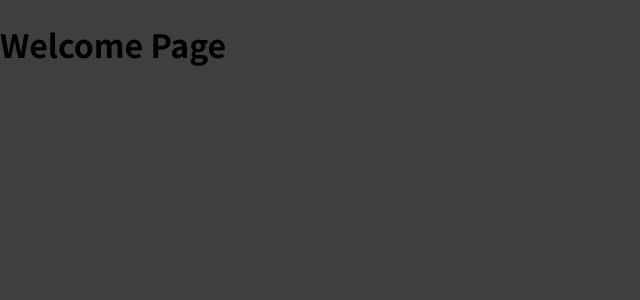
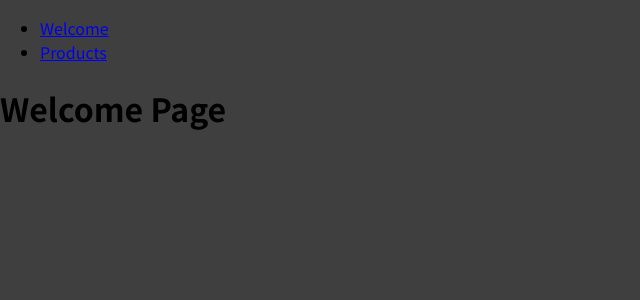
Before and after one commit to Athul-dev-7/ReactTrails, a React (Create React App) app in the folder spa-with-router/: page /welcome in a window 1280 px wide. Shown: the top 300 px of the page, without its empty margins (0-640 px from the left). Built offline with nearby package versions, Linux system fonts and the light colour scheme.

Commit message:
Adds <Link/> instead of <a/>.

```diff
--- a/spa-with-router/src/App.js
+++ b/spa-with-router/src/App.js
@@ -1,16 +1,20 @@
 import { Route } from 'react-router-dom';
 import Welcome from './pages/Welcome';
 import Products from './pages/Products';
+import MainHeader from './components/MainHeader/MainHeader';
 
 function App() {
     return (
         <div>
+            <MainHeader />
+            <main>
                 <Route path="/welcome">
                     <Welcome />
                 </Route>
                 <Route path="/products">
                     <Products />
                 </Route>
+            </main>
         </div>
     );
 }
--- /dev/null
+++ b/spa-with-router/src/components/MainHeader/MainHeader.js
@@ -0,0 +1,20 @@
+import { Link } from 'react-router-dom';
+
+const MainHeader = () => {
+    return (
+        <header>
+            <nav>
+                <ul>
+                    <li>
+                        <Link to="/welcome">Welcome</Link>
+                    </li>
+                    <li>
+                        <Link to="/products">Products</Link>
+                    </li>
+                </ul>
+            </nav>
+        </header>
+    );
+};
+
+export default MainHeader;
```
Lines whose indentation alone changed are shown as unchanged.
